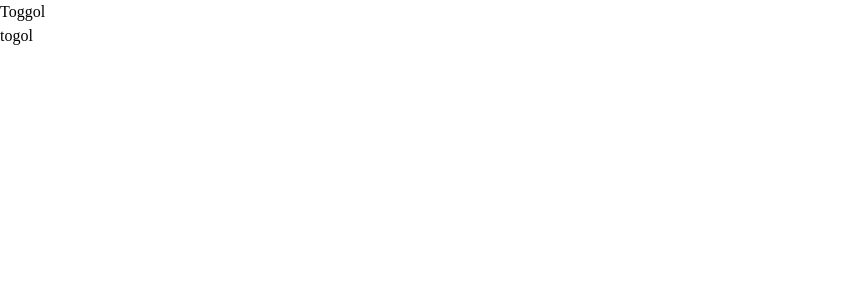
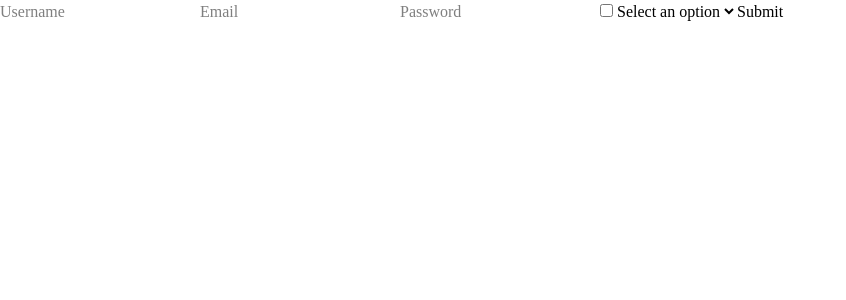
Before and after one commit to cmaalik97/Dugsiiye-ReactJs-Exercise, a React (Vite) app in the folder AnswersExercise/: page / in a window 1280 px wide. Shown: the top 300 px of the page, without its empty margins (0-846 px from the left). Built offline with nearby package versions, Linux system fonts and the light colour scheme.

Commit message:
Exerciser 22

```diff
--- a/AnswersExercise/src/App2.jsx
+++ b/AnswersExercise/src/App2.jsx
@@ -7,11 +7,15 @@ import ContactsApp from './Dugsiye/Exercise18/ContactsApp'
 import { TodoApp2 } from './Dugsiye/Exercise19/TodoApp'
 import StudentDashboard from './Dugsiye/Exercise20/StudentDashboard'
 import Toggol from './Dugsiye/Learning/UseRef/Toggol'
+import Multiple from './Dugsiye/Learning/Controlling/Multiple'
+import Registeration from './Dugsiye/Exercise22/Registeration'
 
 function App2() {
   return (
     <div>
-      <Toggol/>
+      <Registeration/>
+      {/* <Multiple/> */}
+      {/* <Toggol/> */}
       {/* <StudentDashboard/> */}
       {/* <Receipe/> */}
       {/* <TodoApp2/> */}
--- /dev/null
+++ b/AnswersExercise/src/Dugsiye/Exercise22/Registeration.jsx
@@ -0,0 +1,52 @@
+import React from 'react'
+import { useState } from 'react'
+
+function Registeration() {
+    const [formData, setFormatData] = useState({
+        username: '',
+        email: '',
+        Password: '',
+        checkbox: false,
+        select: '',
+        })
+        const handelSubmit = (e) => {
+            e.preventDefault()
+            console.log("submitted data:", formData)
+        }
+        const handelChange = (e) => {
+            const {name, value, type, checked} = e.target;
+            setFormatData((prevData)=> ({...prevData, [name]: type === 'checkbox' ? checked : value}))
+        }
+  return (
+    <div>
+        <form onSubmit={handelSubmit}>
+            <input
+            className='border border-gray-300 rounded-md py-2 px-4 focus:outline-none focus:ring-2 focus:ring-blue-500'
+             type="text" name="username" placeholder="Username" value={formData.username} onChange={handelChange} />
+            <input
+            className='border border-gray-300 rounded-md py-2 px-4 focus:outline-none focus:ring-2 focus:ring-blue-500'
+             type="email" name="email" placeholder="Email" value={formData.email} onChange={handelChange} />
+            <input
+            className='border border-gray-300 rounded-md py-2 px-4 focus:outline-none focus:ring-2 focus:ring-blue-500'
+             type="password" name="Password" placeholder="Password" value={formData.Password} onChange={handelChange} />
+            <input
+            className='border border-gray-300 rounded-md py-2 px-4 focus:outline-none focus:ring-2 focus:ring-blue-500'
+             type="checkbox" name="checkbox" checked={formData.checkbox} onChange={handelChange} />
+            <select
+            className='border border-gray-300 rounded-md py-2 px-4 focus:outline-none focus:ring-2 focus:ring-blue-500'
+            value={formData.select} onChange={handelChange} name="select">
+                <option value="">Select an option</option>
+                <option value="option1">Option 1</option>
+                <option value="option2">Option 2</option>
+                <option value="option3">Option 3</option>
+            </select>
+
+           < button
+              className='bg-blue-500 hover:bg-blue-700 text-white font-bold py-2 px-4 rounded-md'
+           type="submit">Submit</button>
+        </form>
+    </div>
+  )
+}
+
+export default Registeration
--- /dev/null
+++ b/AnswersExercise/src/Dugsiye/Learning/Controlling/Multiple.jsx
@@ -0,0 +1,34 @@
+import React from 'react'
+
+function Multiple() {
+    const [formData, setFormData] = React.useState({
+        firstName: '',
+        lastName: '',
+        email: '',
+    })
+    const onSubmit = (e) => {
+        e.preventDefault()
+        console.log("submitted data:", formData)
+    }
+    const handleChange = (e) => {
+        const {name, value}=e.target;
+        setFormData((prevData)=> ({...prevData , [name]: value}))
+    }
+  return (
+    <div>
+        <h1 className='text-3xl font-bold text-center mt-10'>Multiple Inputs</h1>
+        <form onSubmit={onSubmit}>
+        <input className='border border-gray-300 rounded-md py-2 px-4 focus:outline-none focus:ring-2 focus:ring-blue-500 '  type="text" name="firstName" placeholder="Enter First Name" value={formData.firstName} onChange={handleChange}/>
+
+        <input className='border border-gray-300 rounded-md py-2 px-4 focus:outline-none focus:ring-2 focus:ring-blue-500' type="text" name="lastName" placeholder="Enter Last Name" value={formData.lastName} onChange={handleChange}/>
+
+        <input className='border border-gray-300 rounded-md py-2 px-4 focus:outline-none focus:ring-2 focus:ring-blue-500' type="email" name="email" placeholder="Enter Email" value={formData.email} onChange={handleChange}/>
+        <button className='bg-blue-500 hover:bg-blue-700 text-white font-bold py-2 px-4 rounded-md' type="submit">Submit</button>
+        </form>
+
+
+    </div>
+  )
+}
+
+export default Multiple
```
Also changed, not shown: AnswersExercise/src/Dugsiye/Exercise22/Exercise22.png (added), AnswersExercise/src/Dugsiye/Exercise22/README.md (added), AnswersExercise/src/Dugsiye/Learning/Controlling/README.md (added).
